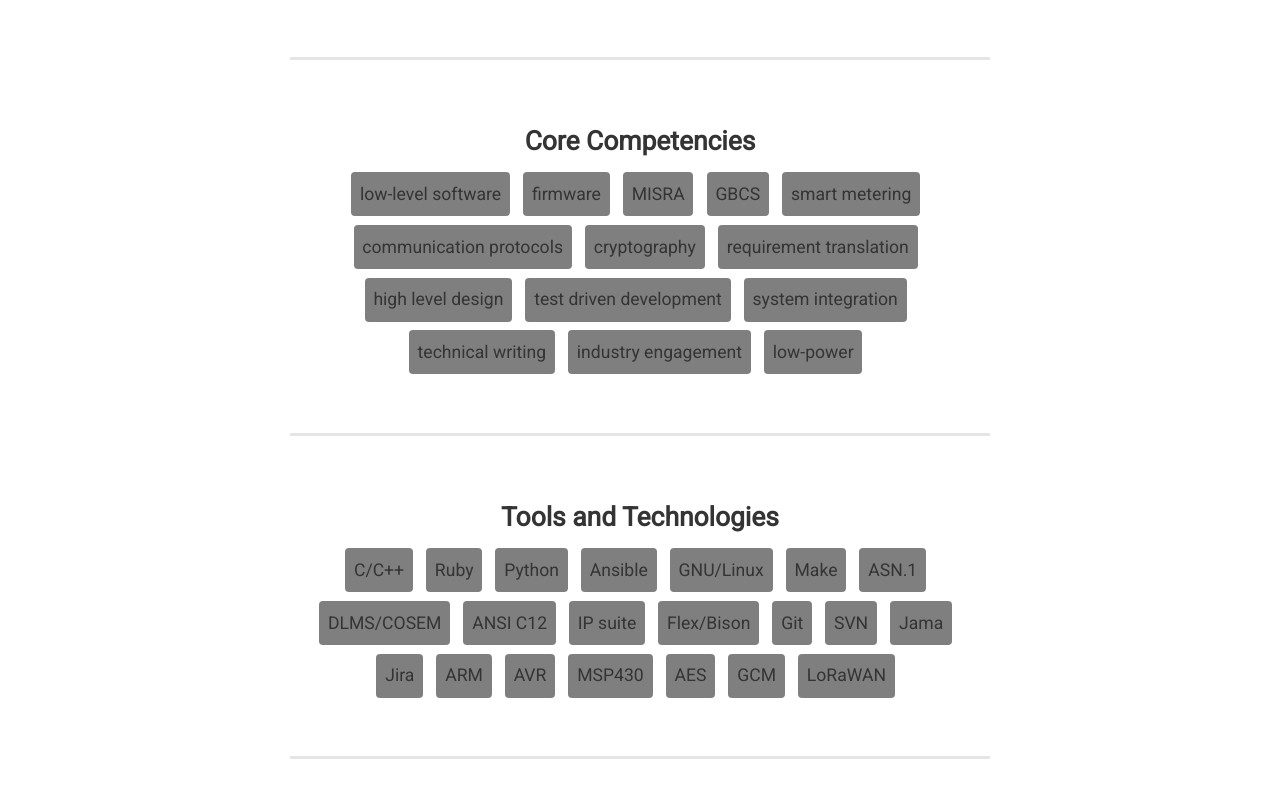
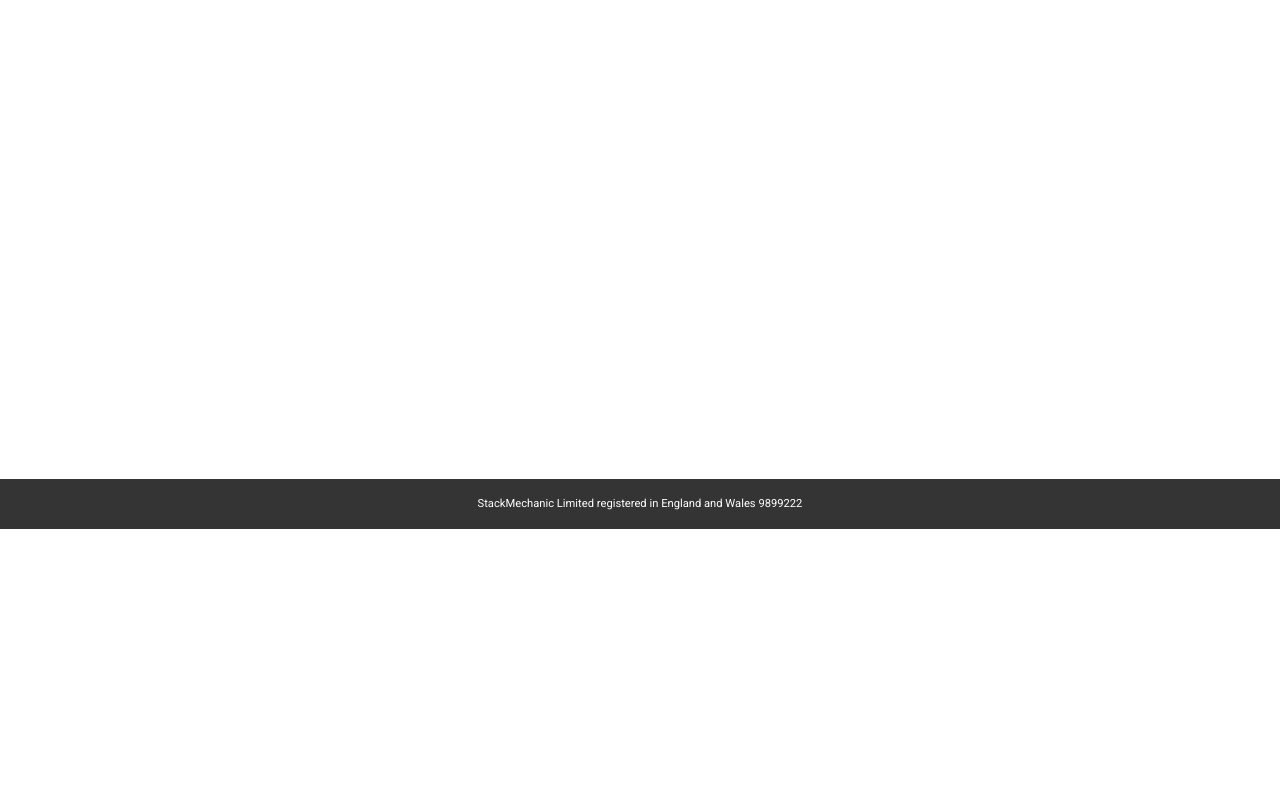
Before and after one commit to stackmechanic/homepage, a plain HTML site: page docs/index.html in a window 1280 px wide. Shown: the part 1054-1857 px from the top of the page. After the commit the page ends 1583 px from the top, so only its background shows below. Drawn offline with Linux system fonts and the light colour scheme.

Commit message:
less is more

```diff
--- a/docs/index.html
+++ b/docs/index.html
@@ -37,72 +37,10 @@
 
             <div id="banner-brand">StackMechanic</div>
             <div id="banner-tagline">solutions in development</div>
-            <div id="banner-arrow"><a  href="#overview"><i class="fa fa-arrow-down fa-2x"></i></a></div>
 
         </div>
 
         <div id="content">
-
-            <div id="overview">
-
-                <p><b>StackMechanic</b> is a technology company that lends a helping hand to businesses wishing to:</p>
-
-                <ul>
-                <li>Develop robust software for embedded, PC, and cloud</li>
-                <li>Automate development processes using GNU/Linux, Ansible, Jenkins and scripting languages</li>
-                <li>Build secure connected products for smart grid and IoT</li>
-                <ul>
-
-            </div>
-
-            <div id="competencies">
-
-                <h1>Core Competencies</h1>
-
-                <div class="keyword">low-level software</div>
-                <div class="keyword">firmware</div>
-                <div class="keyword">MISRA</div>
-                <div class="keyword">GBCS</div>
-                <div class="keyword">smart metering</div>
-                <div class="keyword">communication protocols</div>
-                <div class="keyword">cryptography</div>
-                <div class="keyword">requirement translation</div>
-                <div class="keyword">high level design</div>
-                <div class="keyword">test driven development</div>
-                <div class="keyword">system integration</div>
-                <div class="keyword">technical writing</div>
-                <div class="keyword">industry engagement</div>
-                <div class="keyword">low-power</div>
-
-            </div>
-
-            <div id="technologies">
-
-                <h1>Tools and Technologies</h1>
-
-                <div class="keyword">C/C++</div>
-                <div class="keyword">Ruby</div>
-                <div class="keyword">Python</div>
-                <div class="keyword">Ansible</div>
-                <div class="keyword">GNU/Linux</div>
-                <div class="keyword">Make</div>
-                <div class="keyword">ASN.1</div>
-                <div class="keyword">DLMS/COSEM</div>
-                <div class="keyword">ANSI C12</div>
-                <div class="keyword">IP suite</div>
-                <div class="keyword">Flex/Bison</div>
-                <div class="keyword">Git</div>
-                <div class="keyword">SVN</div>
-                <div class="keyword">Jama</div>
-                <div class="keyword">Jira</div>
-                <div class="keyword">ARM</div>
-                <div class="keyword">AVR</div>
-                <div class="keyword">MSP430</div>
-                <div class="keyword">AES</div>
-                <div class="keyword">GCM</div>
-                <div class="keyword">LoRaWAN</div>
-
-            </div>
 
             <div id="contact">
 
```
Also changed, not shown: index.html (+0 -62 lines).
